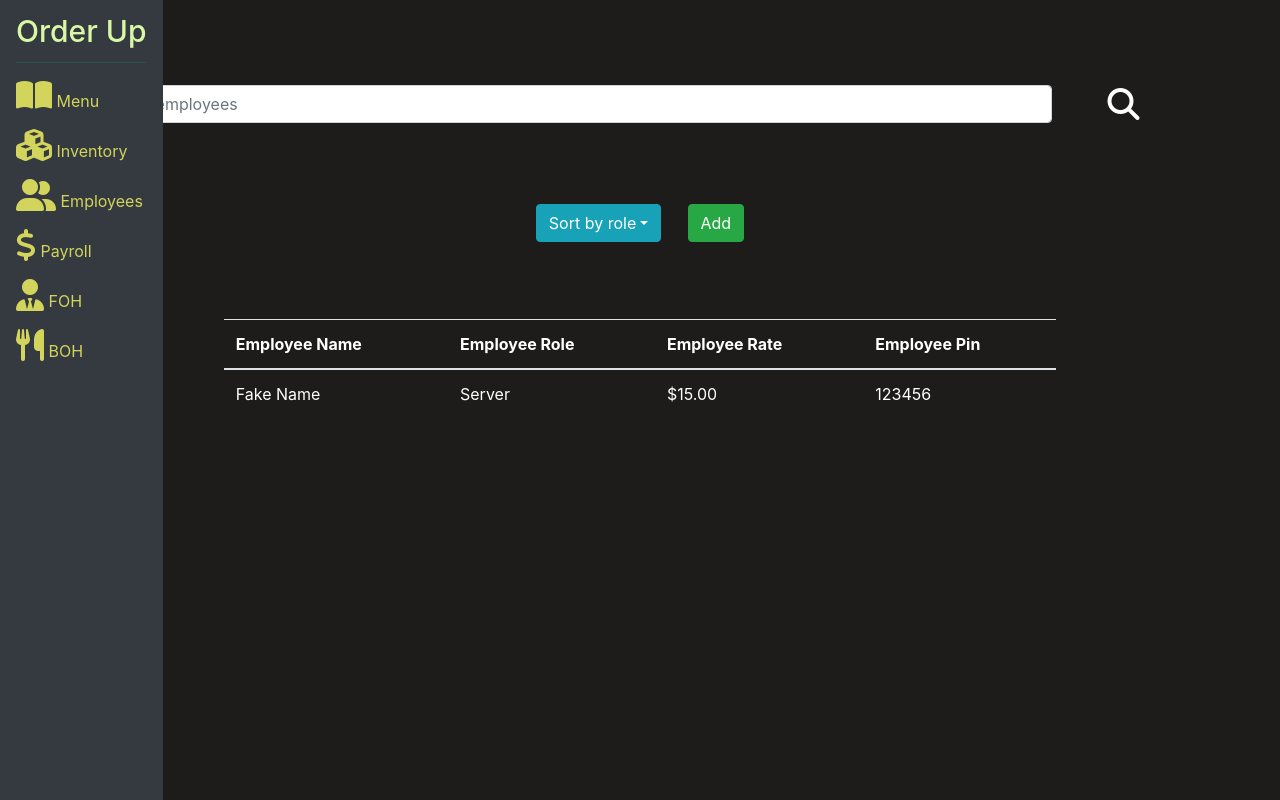
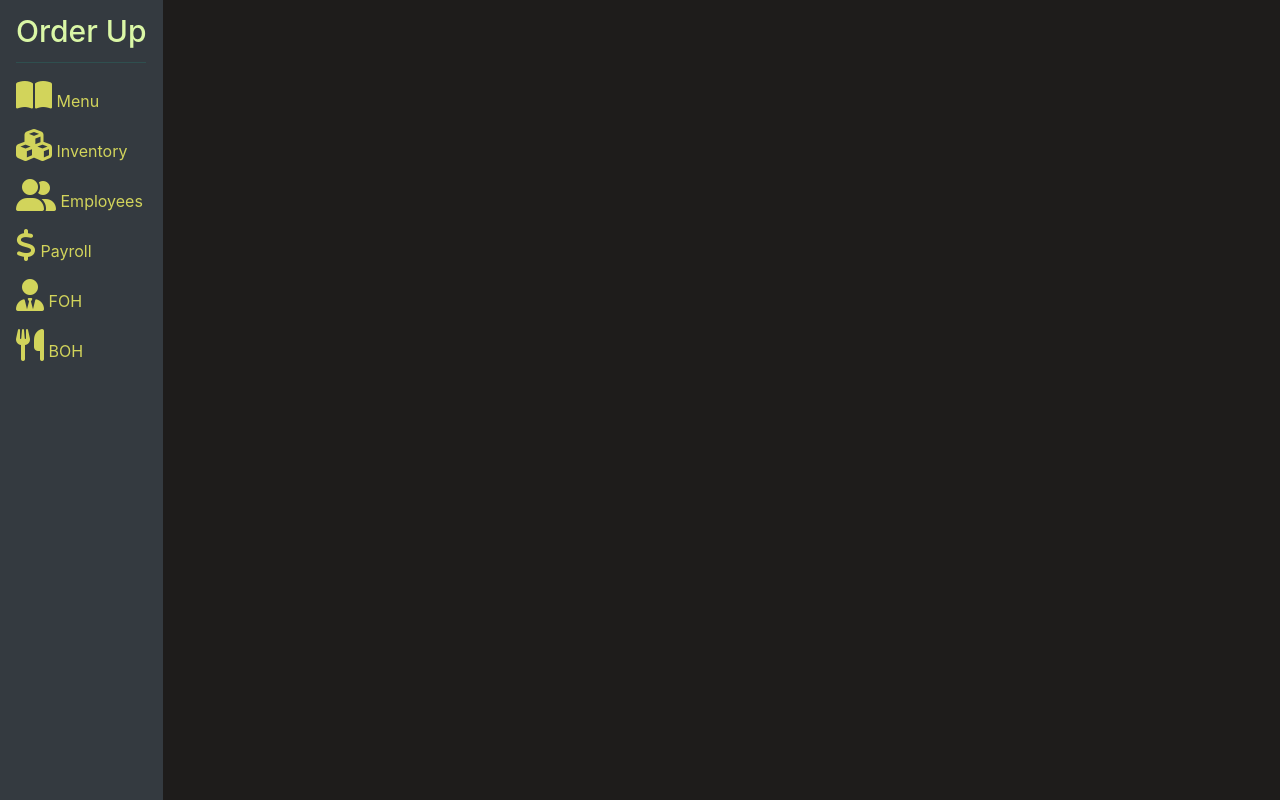
Before and after one commit to justnle/order-up, a React (Create React App) app in the folder client/: page / in a window 1280 px wide. Built offline with nearby package versions, Linux system fonts and the light colour scheme.

Commit message:
Forgot to take the employees out of app.js

```diff
--- a/client/src/App.js
+++ b/client/src/App.js
@@ -1,11 +1,9 @@
 import React from "react";
 import Sidebar from "./components/Sidebar";
-import Employees from "./pages/Employees/index";
 function App() {
   return (
     <div className="App">
       <Sidebar />
-      <Employees />
     </div>
   );
 }
```
